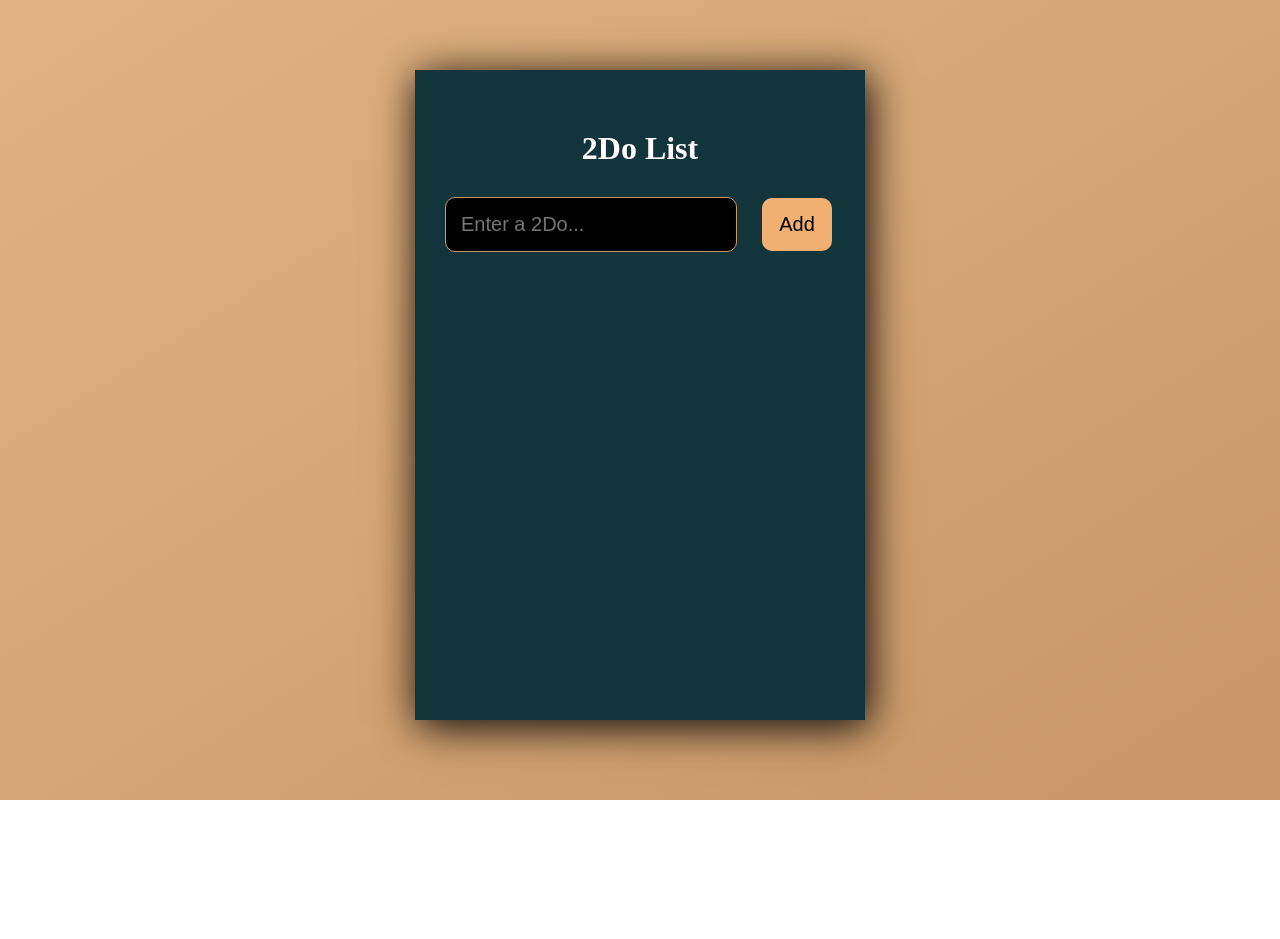
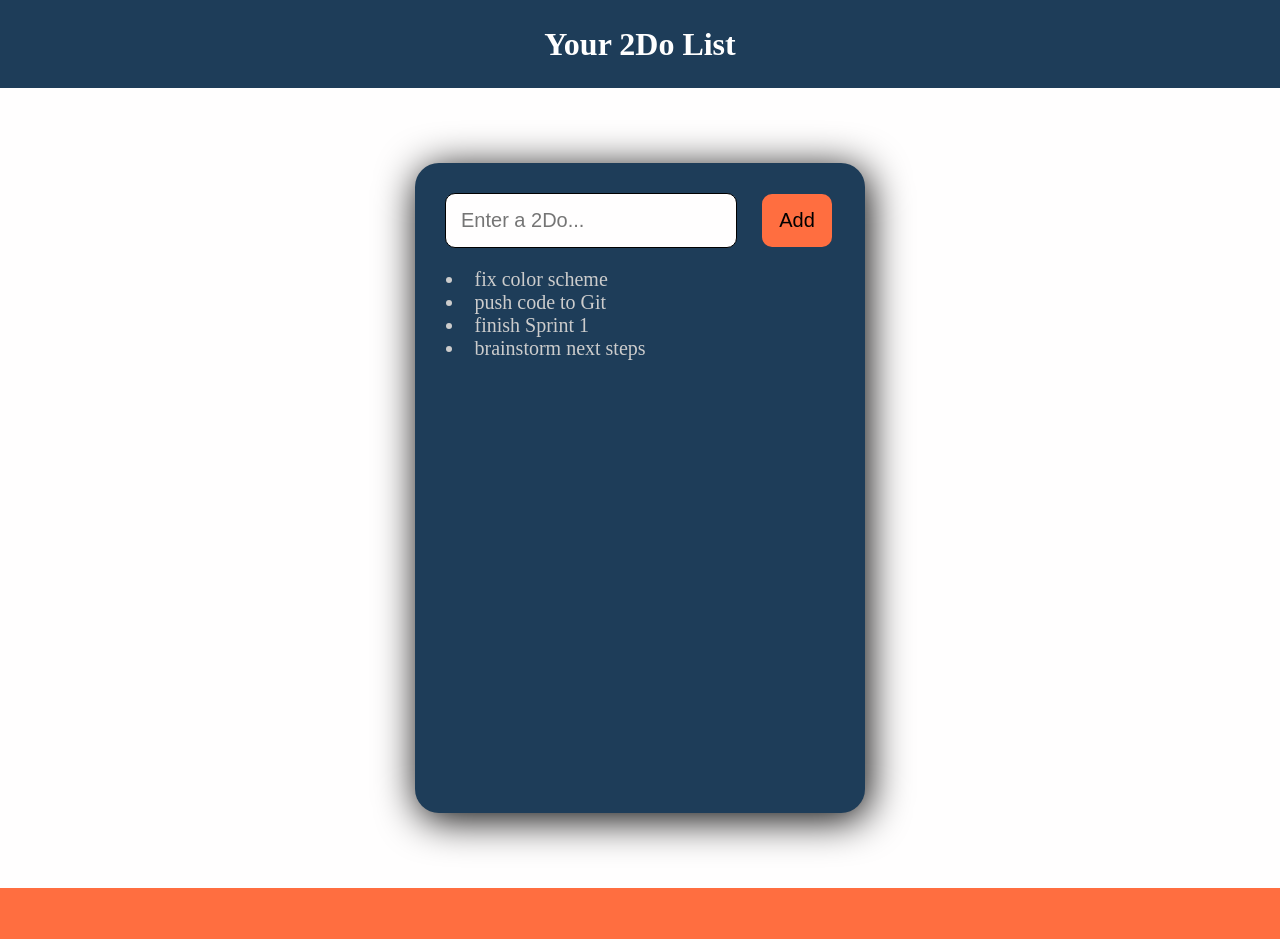
Before and after one commit to PapaChang07/CPE307_TODO, a React app in the folder frontend/: page / in a window 1280 px wide. Before the commit the page ends 800 px from the top, so only its background shows below. Built offline with nearby package versions, Linux system fonts and the light colour scheme.

Commit message:
color scheme fixed

```diff
--- a/frontend/src/MyApp.js
+++ b/frontend/src/MyApp.js
@@ -2,6 +2,7 @@ import React, { useState } from "react";
 import Header from "./components/Header";
 import List from "./components/List";
 import Todo from "./components/todo";
+import Footer from "./components/Footer";
 import "./index.css";
 
 function MyApp() {
@@ -9,11 +10,10 @@ function MyApp() {
   const [todos, setTodos] = useState([]);
 
   return (
+    <div className="header">
+      <Header/>
       <div className="container">
         <div className="app-wrapper">
-        <div>
-          <Header />
-        </div>
           <div>
             <List
               input={input}
@@ -27,6 +27,10 @@ function MyApp() {
           </div>
         </div>
       </div>
+      <div>
+        <Footer/>
+      </div>
+    </div>
   )
 }
 
--- /dev/null
+++ b/frontend/src/components/Footer.js
@@ -0,0 +1,11 @@
+import React from 'react';
+
+const Footer = () => {
+    return (
+        <div className="footer">
+            <p className="footer"></p>
+        </div>
+    )
+}
+
+export default Footer;
--- a/frontend/src/components/Header.js
+++ b/frontend/src/components/Header.js
@@ -3,7 +3,7 @@ import React from 'react';
 const Header = () => {
     return (
         <div className="header">
-            <h1>2Do List</h1>
+            <h1>Your 2Do List</h1>
         </div>
     )
 }
--- a/frontend/src/components/List.js
+++ b/frontend/src/components/List.js
@@ -15,6 +15,8 @@ const List = ({ input, setInput, todos, setTodos }) => {
     };
 
     //const { handleSubmit } = useForm();
+    const tasks = ["fix color scheme", "push code to Git", "finish Sprint 1", "brainstorm next steps"];
+    const taskItems = tasks.map((task) => <li className='list'>{task}</li>);
 
     return (
         <form onSubmit={onFormSubmit}>
@@ -28,6 +30,7 @@ const List = ({ input, setInput, todos, setTodos }) => {
                     onChange={onInputChange}
                 />
                 <Button className="button-add" type="submit">Add</Button>
+                <ul className="ul">{taskItems}</ul>
             </Form.Group>
         </form>
     )
--- a/frontend/src/index.css
+++ b/frontend/src/index.css
@@ -4,7 +4,7 @@
 }
 
 .container {
-  background: linear-gradient(to right bottom, #e1b382, #c89666);
+  background: #FFFEFE;
   width: 100%;
   min-height: 100vh;
   display: flex;
@@ -13,19 +13,25 @@
 }
 
 .app-wrapper {
-  background-color: #12343b;
+  background-color: #1E3D59;
   min-width: 450px;
   min-height: 650px;
   padding: 30px;
   box-sizing: border-box;
   box-shadow: 3px 6px 40px #000;
-  margin-bottom: 10px;
+  border-radius: 1.5rem;
 }
 
 .header h1{
   color: #fff;
+  background-color: #1E3D59;
   text-align: center;
-  margin: 30px 0;
+  padding-top: 2%;
+  padding-bottom: 2%;
+}
+
+.header{
+  background-color: #1E3D59;
 }
 
 .task-input{
@@ -35,8 +41,8 @@
   margin-right: 25px;
   font-size: 20px;
   color: #ccc;
-  background-color: #000000;
-  border: 1px solid #c89666;
+  background-color: #FFFEFE;
+  border: 1px solid #000;
   border-radius: 10px;
 }
 
@@ -46,7 +52,7 @@
   font-size: 20px;
   border-radius: 10px;
   border: 0;
-  background-color: #f1af71;
+  background-color: #FF6E40;
   cursor: pointer;
 }
 
@@ -57,6 +63,16 @@
   border-radius: 10px;
   padding: 10px;
   max-height: 30px;
+}
+
+.ul{
+  padding-top: 5%;
+  padding-left: 5%;
+}
+
+.footer{
+  background-color: #FF6E40;
+  padding: 1%;
 }
 
 .button-complete,
@@ -71,7 +87,7 @@
 }
 
 .button-complete{
-  color: #ff6c6c;
+  color: #FF6E40;
   margin-right: 10px;
 }
 
@@ -93,7 +109,7 @@
 
 .list{
   width: 220px;
-  background-color: #12343b;
+  background-color: #1E3D59;
   border: none;
   color: #ccc;
   font-size: 20px;
@@ -101,6 +117,10 @@
   margin-right: 15px;
 }
 
+.todo-list::marker{
+  color: #ccc;
+}
+
 input:focus,
 button:focus {
   outline: none;
```
Lines whose indentation alone changed are shown as unchanged.
